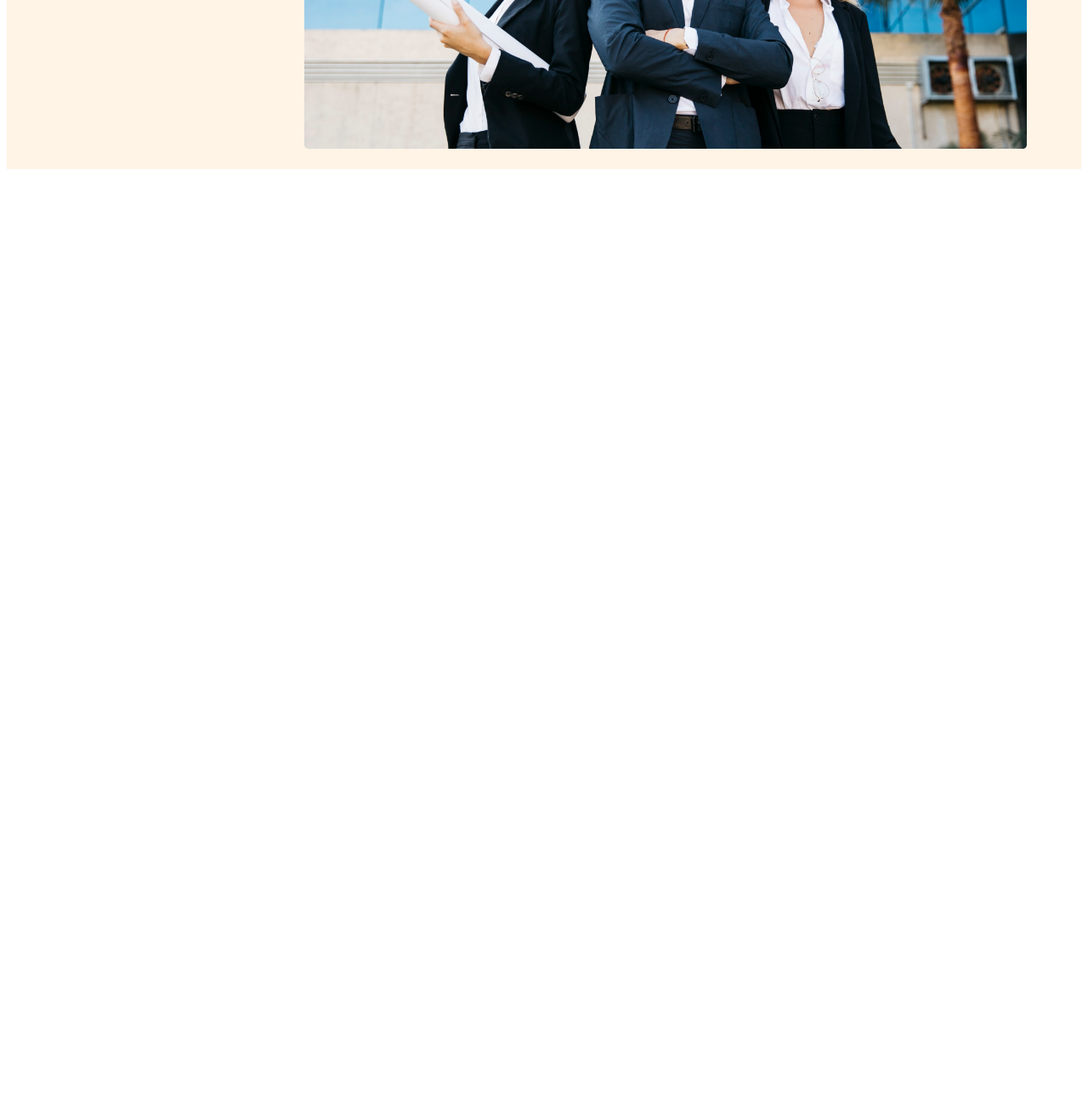
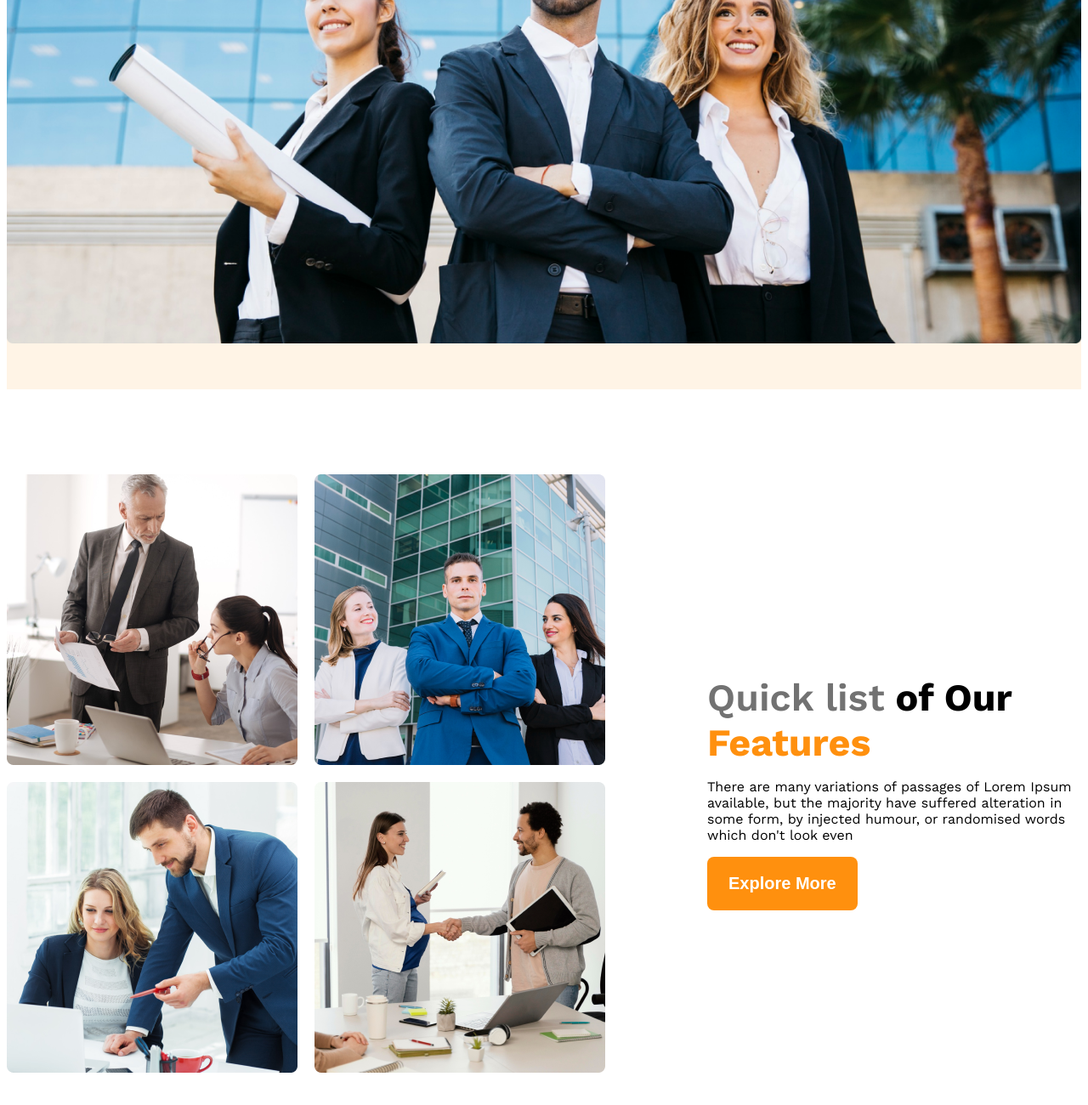
Before and after one commit to mhemon10/Architects-Landing-Page, a plain HTML site: page index.html in a window 1280 px wide. Shown: the part 688-1988 px from the top of the page at 85% size. Before the commit the page ends 895 px from the top, so only its background shows below. Drawn offline with nearby package versions, Linux system fonts and the light colour scheme.

Commit message:
my second section

```diff
--- a/index.html
+++ b/index.html
@@ -10,7 +10,7 @@
 
 <body class="work-sans-font">
     <header class="bg-light">
-        <nav class="navbar banna display-flex">
+        <nav class="navbar display-flex">
             <h3 class="brand">G3 Architects</h3>
             <ul class="nav-links display-flex">
                 <li class="nav-item"><a href="" class="nav-link text-gray">Home</a></li>
@@ -24,7 +24,8 @@
             <div class="banner-container">
                 <h1 class="banner-title">Brand New Group of Architects</h1>
                 <p class="banner-dis">There are many variations of passages of Lorem Ipsum available, but the majority
-                    have suffered alteration in some form, by injected humour, or random ised words which don't look even</p>
+                    have suffered alteration in some form, by injected humour, or random ised words which don't look
+                    even</p>
                 <button class="primery-btn">Explore More</button>
             </div>
             <img src="images/banner.png" class="banner-img" alt="">
@@ -36,7 +37,25 @@
     </header>
 
     <main>
+        <section class="Teams display-flex">
 
+            <div class="team-img-cont">
+
+            <img src="images/team1.png" alt="">
+            <img src="images/team2.png" alt="">
+            <img src="images/team3.png" alt="">
+            <img src="images/team4.png" alt="">
+
+            </div>
+
+            <div class="our-features">
+                <h3 class="feature-title"><span id="quick-list">Quick list</span> <span id="our">of Our</span> <span id="feau">Features</span></h3>
+                <p class="feature-description">There are many variations of passages of Lorem Ipsum available, but the
+                    majority have suffered alteration in some form, by injected humour, or randomised words which don't
+                    look even</p>
+                    <button class="primery-btn">Explore More</button>
+            </div>
+        </section>
     </main>
 
     <footer>
--- a/style.css
+++ b/style.css
@@ -1,3 +1,4 @@
+
 @import url("https://fonts.googleapis.com/css2?family=Work+Sans:ital,wght@0,100..900;1,100..900&display=swap");
 
 .work-sans-font {
@@ -19,21 +20,32 @@
 .text-gray {
   color: #424242;
 }
-.bg-light{
-  background-color:rgba(255, 144, 14, 0.1) ;
-  /* padding-right: 240px;
-  padding-left: 240px; */
+.bg-light {
+  background-color: rgba(255, 144, 14, 0.1);
+}
+
+main{
+  max-width: 1440px;
+  margin: 0 auto;
+}
+main > section{
+
+  margin-top:100px;
+  margin-bottom: 100px;
+
+
 }
 /* Header Styles */
 .navbar {
-  justify-content: space-around;
+  justify-content: space-between;
   align-items: center;
-
+  max-width: 1440px;
+  margin: 0 auto;
 }
 
-.brand{
+.brand {
   font-weight: 700;
-  font-size: 2.0rem;
+  font-size: 2rem;
 }
 
 .nav-item {
@@ -45,41 +57,121 @@
   font-weight: 500;
 }
 
-/* .banna{
+.banner{
   max-width: 1440px;
   margin: 0 auto;
-} */
+}
 
-.banner-container{
+.banner-container {
   max-width: 850px;
   margin: 0 auto;
   text-align: center;
 }
-.banner-img{
- max-width: 850px;
- max-height: 700px;
- align-items: center;
- padding-top: 20px;
- padding-left: 350px;
- padding-bottom: 20px;
+.banner-img {
+  width: 100%;
+  align-items: center;
+  padding-top: 50px;
+  padding-bottom: 50px;
 
 
 }
 
-.banner-title{
+.banner-title {
   margin-bottom: 0px;
   font-weight: 700;
   font-size: 3.8rem;
 }
 
-.primery-btn{
+.primery-btn {
+  background-color: #ff900e;
+  color: white;
+  padding: 20px 25px;
+  border-radius: 8px;
+  border: none;
+  font-size: 1.25rem;
+  font-weight: 600;
+}
 
-max-width: 150px;
-background-color: #FF900E;
-color: white;
-padding: 25px;
-border-radius: 8px;
-border: none;
-font-weight: 700;
+.primery-btn:hover {
+  background-color: white;
+  border: 1px solid #ff900e;
+  color: black;
+}
+/* Teams and Feature */
+.Teams{
+  align-items: center;
+}
+
+.team-img-cont{
+  display: grid;
+  grid-template-columns: repeat(2, 1fr);
+  gap: 20px;
+}
+
+.our-features{
+  margin-left: 120px;
+  max-width: 520px;
+}
+
+#quick-list{
+  color: #727272;
+  font-weight: 600;
+}
+#feau{
+  color: #ff900e;
+}
+
+.feature-title{
+  font-size: 2.80rem;
+  margin-bottom: 0;
+}
+
+
+
+
+
+
+
+
+
+
+
+
+
+
+
+
+
+
+
+
+@media screen and (max-width: 576px) {
+  .navbar,
+  .nav-link,
+  .Teams {
+    flex-direction: column;
+  }
+
+  .nav-item {
+    margin-right: 10px;
+    /* margin-bottom: 10px; */
+  }
+
+  .team-img-cont{
+    grid-template-columns: repeat(1,1fr);
+  }
+
+  .our-features{
+    margin-left: 20px;
+  }
+}
+
+@media screen and (min-width: 576px) and (max-width:992px) {
+.teams{
+  flex-direction: column;
+}
+.our-features{
+  margin-left: 50px auto;
+}
 
 }
```
